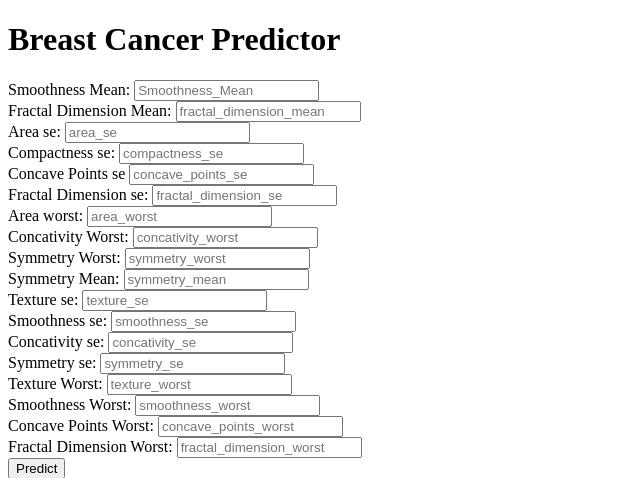
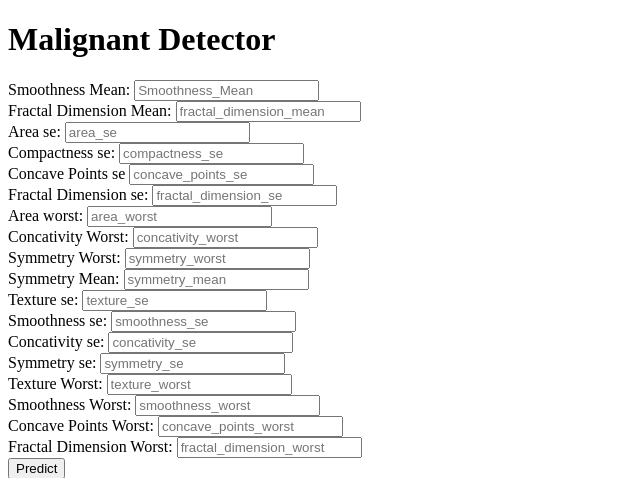
Before and after one commit to KalingaAbhisek/MalignantDetector, a Flask app: page / in a window 1280 px wide. Shown: the top 478 px of the page, without its empty margins (0-640 px from the left). Run offline with Flask 2, Linux system fonts and the light colour scheme; parts of the project's set-up code (start-up, migrations or seed data) failed here and were passed over.

Commit message:
Update index.html

```diff
--- a/templates/index.html
+++ b/templates/index.html
@@ -12,7 +12,7 @@
 
 <body>
  <div class="login">
-	<h1>Breast Cancer Predictor</h1>
+	<h1>Malignant Detector</h1>
     <form action="{{ url_for('predict')}}"method="post">
         <label for="sm">Smoothness Mean:</label>
     	<input type="text" name="Smoothness Mean" placeholder="Smoothness_Mean" id="sm" required="required" />
```
